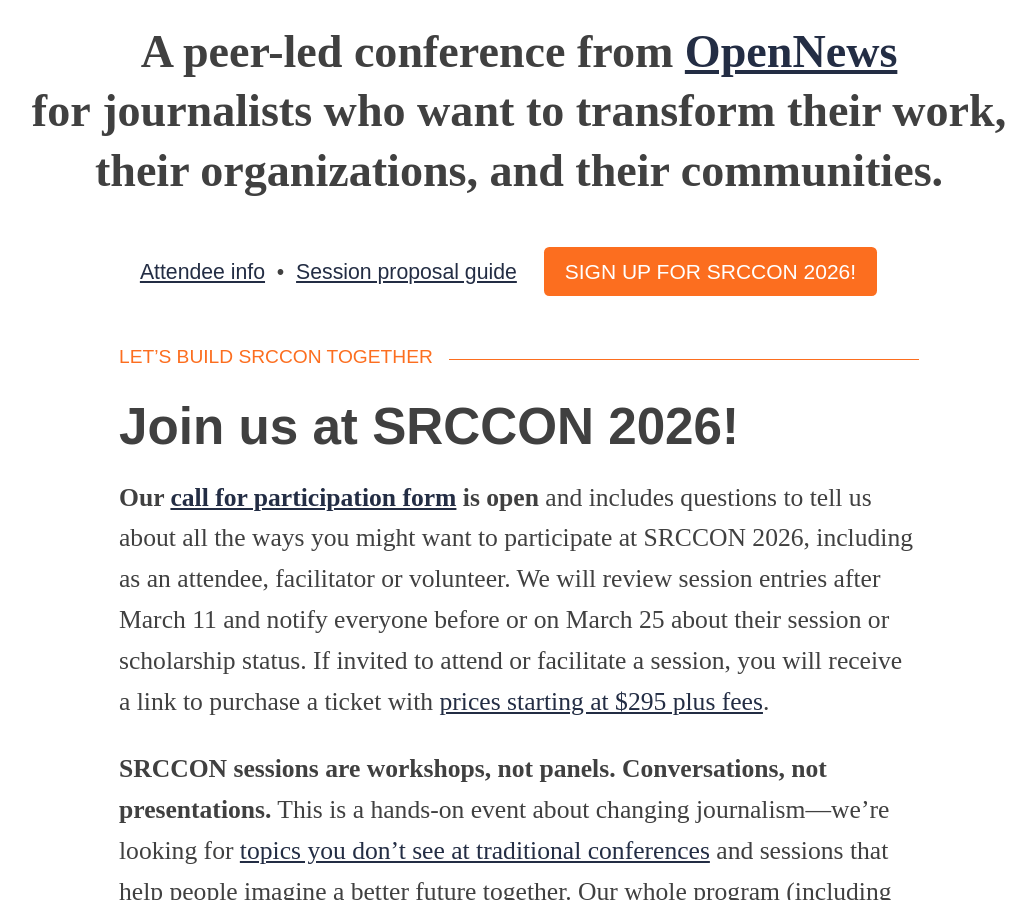
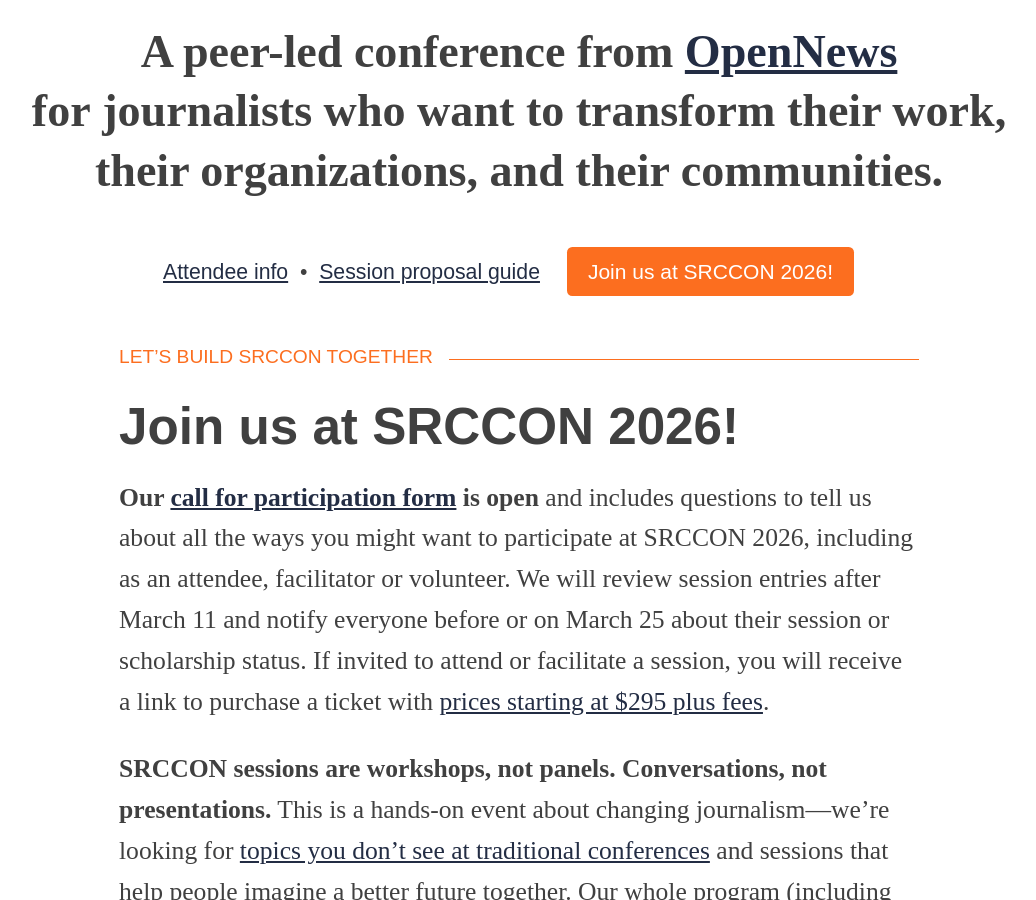
Before and after one commit to OpenNews/srccon-2026, a Jekyll site: the page built from homepage.md, in a window 1280 px wide and 900 px high, scrolled down 548 px. Shown: the whole window, without its empty margins (121-1157 px from the left). Built offline with Jekyll 4.4.1, drawn with Linux system fonts in a browser that asks for light colours; some web fonts are replaced.

Commit message:
changing cta text

```diff
--- a/_config.yml
+++ b/_config.yml
@@ -66,7 +66,7 @@
       # cta_button_text / cta_button_link: enable the orange "call to action" button
       # cta_button_text: Sponsor SRCCON!
       # cta_button_link: https://opennews.org/sponsors/
-      cta_button_text: SIGN UP FOR SRCCON 2026!
+      cta_button_text: Join us at SRCCON 2026!
       cta_button_link: /participation/form/
       # form_link: set this value to the URL for the ticket purchase or registration form
       form_link: https://airtable.com/embed/apph4nQHGI9JBTCHe/pagGXNa51i21tMFaJ/form
```
